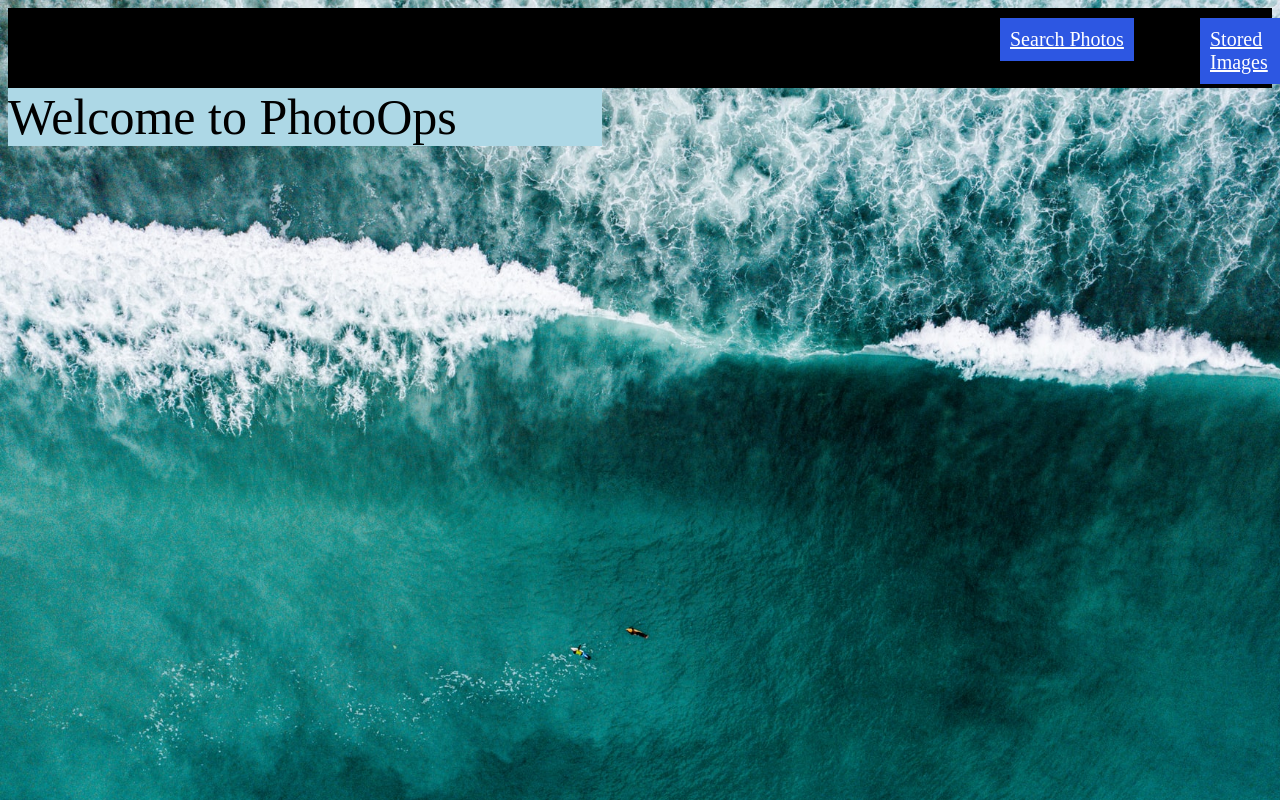
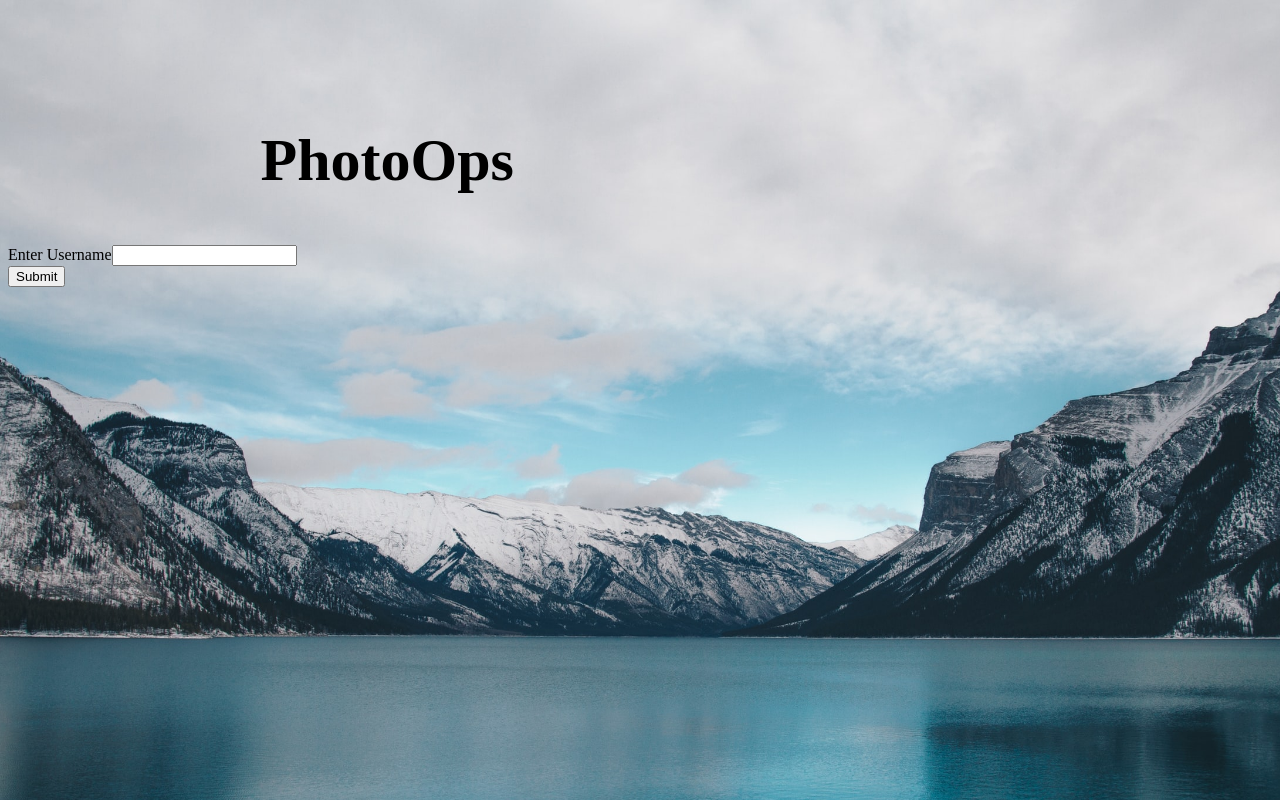
Before and after one commit to Roberto-Livi/react-redux-project, a React (Create React App) app in the folder react-redux/: page / in a window 1280 px wide. Built offline with nearby package versions, Linux system fonts and the light colour scheme; the HTML template or start-up script is replaced by a standard one.

Commit message:
modified navigation

```diff
--- a/react-redux/src/App.js
+++ b/react-redux/src/App.js
@@ -4,16 +4,20 @@ import UserPage from './components/UserPage'
 import SearchBar from "./components/SearchBar";
 import Header from "./components/Header";
 import Home from './components/Home'
+import Login from './components/Login'
 // import './styling/App.css'
 
 
 function App() {
 
+  const header = window.location.pathname !== "/" ? <Header /> : null;
+
   return (
     <div>
-      <Header />
+      {header}
       <Switch>
-        <Route component={Home} exact path="/" />
+        <Route component={Login} exact path="/" />
+        <Route component={Home} exact path="/home" />
         <Route component={UserPage} exact path="/userpage" />
         <Route component={SearchBar} exact path="/searchbar" />
       </Switch>
--- a/react-redux/src/components/Home.js
+++ b/react-redux/src/components/Home.js
@@ -1,8 +1,7 @@
 import React from 'react'
-
 const Home = () => {
     return (
-        <div className="ui segment" style={{width: "47%",
+            <div className="ui segment" style={{width: "47%",
         backgroundColor: "lightblue",
         fontSize: "50px", left: "350px", top: "250px"}}>
         Welcome to PhotoOps
--- a/react-redux/src/components/Login.js
+++ b/react-redux/src/components/Login.js
@@ -2,20 +2,24 @@ import React from 'react'
 import '../styling/Login.css'
 
 class Login extends React.Component {
+
+    handleOnSubmit = (event) => {
+        event.preventDefault()
+        console.log("hello");
+        return window.location.pathname = "/home"
+    }
     render() {
         return (
             <div>
-            <form id="form" className="ui form segment">
-                <h1 id="heading">PhotoWorks</h1>
+            <form onSubmit={(e) => this.handleOnSubmit(e)} id="form" className="ui form segment">
+                <h1 id="heading">PhotoOps</h1>
                 <div className="field">
                     <label>Enter Username</label>
                     <input
                     type="text"
                     />
                 </div>
-                <div className="ui primary submit button">Submit</div>
-                <div className="ui error message">
-                </div>
+                <button className="ui primary submit button">Submit</button>
             </form>
             </div>
         )
--- a/react-redux/src/containers/ImagesContainer.js
+++ b/react-redux/src/containers/ImagesContainer.js
@@ -1,6 +1,7 @@
 import React from 'react'
 import SearchBar from '../components/SearchBar'
 import Images from '../components/Images'
+
 import { connect } from 'react-redux'
 
 class ImagesContainer extends React.Component {
@@ -8,13 +9,14 @@ class ImagesContainer extends React.Component {
         return (
             <div>
                 <SearchBar addImage={this.props.addImage} />
+                <Images images={this.props.images}/>
             </div>
         )
     }
 }
 
 const mapStateToProps = (state) => {
-    return { images: state.images}
+    return { images: state.images }
 }
 
 const mapDispatchToProps = dispatch => ({
--- a/react-redux/src/index.js
+++ b/react-redux/src/index.js
@@ -1,8 +1,5 @@
 import React from 'react';
 import ReactDOM from 'react-dom';
-// import Login from './components/Login';
-// import UserPage from './components/UserPage'
-// import SearchBar from './components/SearchBar'
 import App from './App'
 import { BrowserRouter as Router } from "react-router-dom";
 
```
Also changed, not shown: react-redux/src/reducers/manageImages.js (+7 -2 lines).
